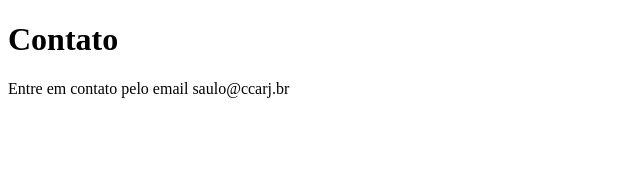
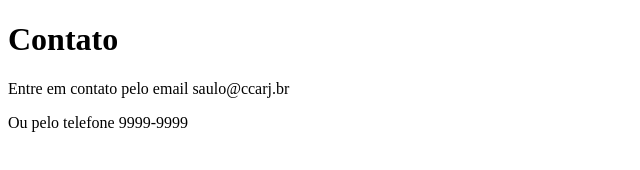
Before and after one commit to saulozurc/sistema-de-cadastro, a plain HTML site: page contato.html in a window 1280 px wide. Shown: the whole page, without its empty margins (0-640 px from the left). Drawn offline with Linux system fonts and the light colour scheme.

Commit message:
adicionando telelefone

```diff
--- a/contato.html
+++ b/contato.html
@@ -9,5 +9,6 @@
 <body>
     <h1>Contato</h1>
     <p>Entre em contato pelo email saulo@ccarj.br</p>
+    <p>Ou pelo telefone 9999-9999</p>
 </body>
 </html>
```
